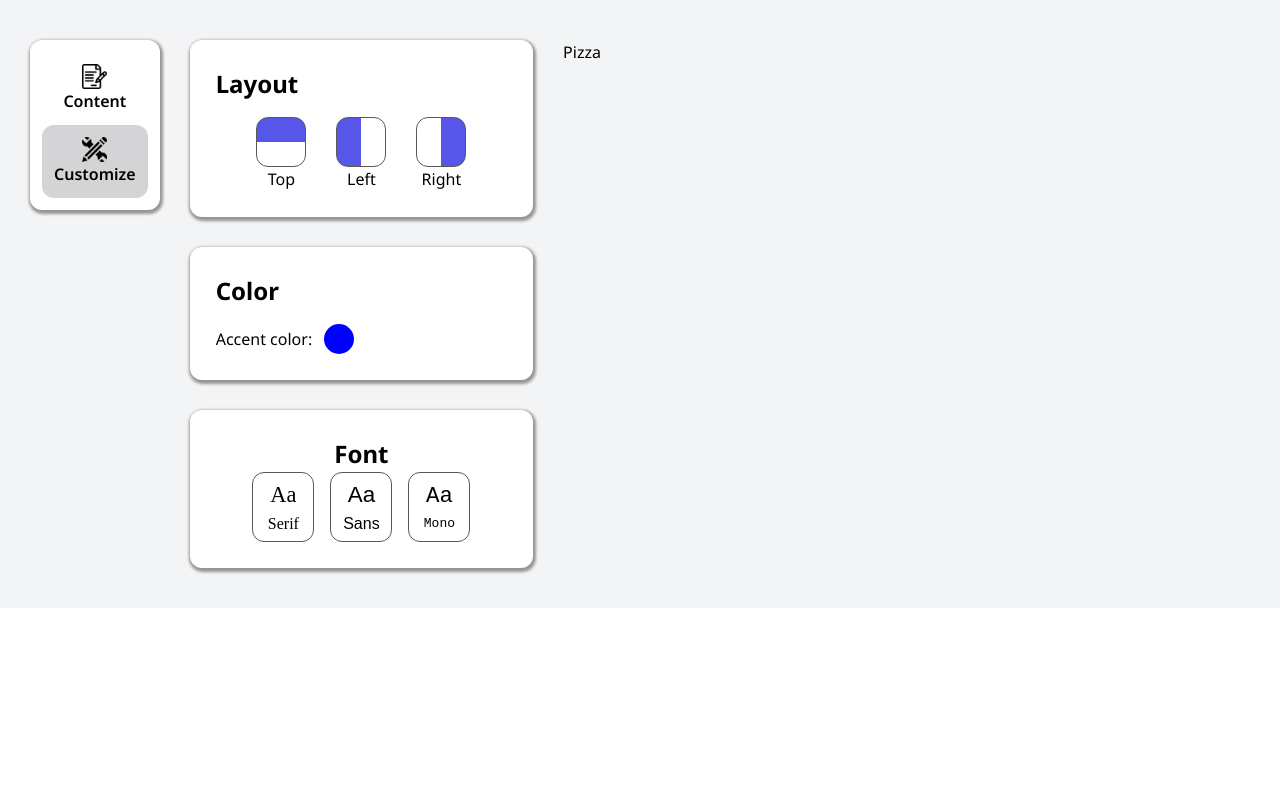
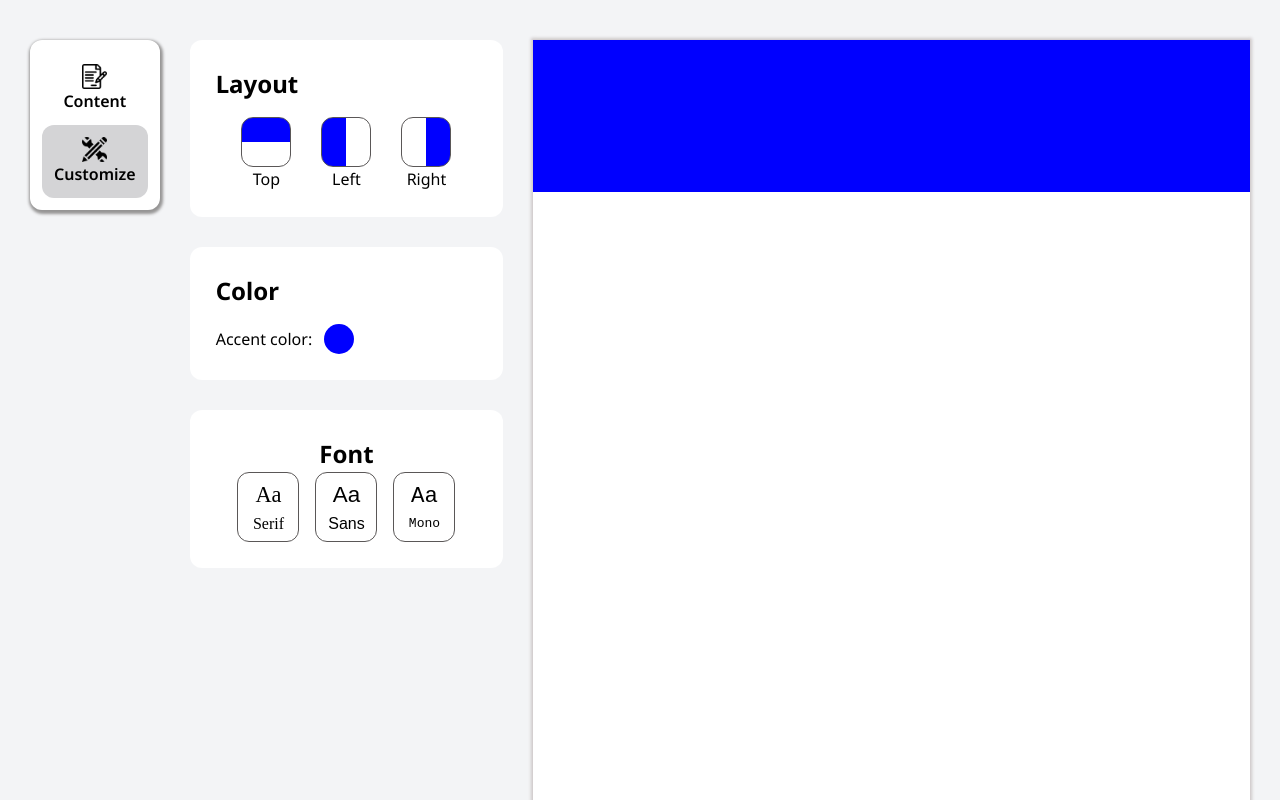
Before and after one commit to Ikerdiazmontilla/cv-application, a React (Vite) app in the folder app/: page / in a window 1280 px wide. Both pictures are taken after a click on the button "Customize". Shown: the top 800 px of the page. Built offline with nearby package versions, Linux system fonts and the light colour scheme.

Commit message:
Add some interactivity to the layout section

```diff
--- a/app/src/App.jsx
+++ b/app/src/App.jsx
@@ -2,6 +2,7 @@ import { useState } from 'react'
 import Content from "./content/Content"
 import Menu from "./Menu"
 import Appearance from './appereance/Appearance';
+import CV from './cv/CV';
 
 function App() {
   const [ isContent, setIsContent ] = useState(true);
@@ -17,12 +18,21 @@ function App() {
   };
   function handleChange() {}
 
+  const handleVisuals = (event) => {
+    const cv = document.querySelector('.cv');
+    cv.className = `cv ${event.currentTarget.id}`;
+  }
+
+  const handleColorChange = (event) => {
+    document.documentElement.style.cssText = `--current-color: ${event.currentTarget.value}`;
+  }
+
   return (
     <div className="body">
       <Menu handleMenuClick={handleMenuClick}/>
       {isContent === true ? <Content handleChange={handleChange}/>
-      : <Appearance/>}
-    <div>Pizza</div>
+      : <Appearance handleVisuals={handleVisuals} handleColorChange={handleColorChange}/>}
+      <CV/>
     </div>
   )
 }
--- a/app/src/appereance/Appearance.jsx
+++ b/app/src/appereance/Appearance.jsx
@@ -3,11 +3,11 @@ import Font from "./Font"
 import Layout from "./Layout"
 
 
-export default function Appearance() {
+export default function Appearance({handleVisuals, handleColorChange}) {
   return(
     <div className="info">
-      <Layout/>
-      <Color/>
+      <Layout handleVisuals={handleVisuals}/>
+      <Color handleColorChange={handleColorChange}/>
       <Font/>
     </div>
   )
--- a/app/src/appereance/Color.jsx
+++ b/app/src/appereance/Color.jsx
@@ -1,11 +1,11 @@
-export default function Color() {
+export default function Color({handleColorChange}) {
 
   return(
     <div className="place">
       <h2 className="title">Color</h2>
       <div className="pick-color">
         Accent color:
-        <label className="color-picker"><input type="color" /></label>
+        <label className="color-picker"><input type="color" onChange={handleColorChange}/></label>
       </div>
     </div>
   )
--- a/app/src/appereance/Layout.jsx
+++ b/app/src/appereance/Layout.jsx
@@ -1,17 +1,17 @@
-export default function Layout() {
+export default function Layout({handleVisuals}) {
 return(
   <div className="place">
       <h2 className="title">Layout</h2>
       <div className="visuals">
-        <button className="visual-container">
+        <button className="visual-container" id="top" onClick={handleVisuals}>
           <div className="top-visual visual"></div>
           Top
         </button>
-        <button className="visual-container">
+        <button className="visual-container" id="left" onClick={handleVisuals}>
           <div className="left-visual visual"></div>
           Left
         </button>
-        <button className="visual-container">
+        <button className="visual-container right" id="right" onClick={handleVisuals}>
           <div className="right-visual visual"></div>
           Right
         </button>
--- /dev/null
+++ b/app/src/cv/CV.jsx
@@ -0,0 +1,7 @@
+export default function CV() {
+  return(
+    <div className="cv top">
+
+    </div>
+  )
+}
--- a/app/src/style.css
+++ b/app/src/style.css
@@ -67,17 +67,25 @@ img{
   --input-background: #e9eaeb;
   --outline-color: rgb(46, 120, 216);
   --form-btn-color: rgb(90, 87, 87);
+  --required-color: rgb(78, 77, 77);
+  --cv-shadow: 0px 0px 3px 2px rgb(206, 200, 200);
   --content-shadow:  1px 2px 3px 2px rgb(150, 149, 149);
   --border-radius:12px;
   --top-space: 5vh;
   --gap: 30px;
-  --required-color: rgb(78, 77, 77);
+  --current-color:blue;
+  --top-gradient:linear-gradient(to bottom, var(--current-color) 50%, var(--content-background) 50%);
+  --left-gradient:linear-gradient(to right, var(--current-color) 50%, var(--content-background) 50%);
+  --right-gradient: linear-gradient(to left, var(--current-color) 50%, var(--content-background) 50%);
+  --top-cv-gradient:linear-gradient(to bottom, var(--current-color) 15%, var(--content-background) 15%);
+  --left-cv-gradient:linear-gradient(to right, var(--current-color) 45%, var(--content-background) 45%);
+  --right-cv-gradient:linear-gradient(to left, var(--current-color) 45%, var(--content-background) 45%);
  }
 
 
 .body{
   display: grid;
-  grid-template-columns: 1fr 3fr 6fr;
+  grid-template-columns: 1fr 3.5fr 8fr;
   gap: var(--gap);
   padding: var(--top-space) var(--gap);
   max-width: 100vw;
@@ -156,8 +164,7 @@ img{
   padding: 26px;
   display: flex;
   flex-direction: column;
-  box-shadow: var(--content-shadow);
-
+  /* box-shadow: var(--content-shadow); */
 }
 
 form{
@@ -293,15 +300,15 @@ input[type="text"]:focus{
 }
 
 .top-visual{
-  background: linear-gradient(to bottom, rgb(86, 86, 233) 50%, var(--content-background) 50%);
+  background: var(--top-gradient);
 }
 
 .left-visual{
-  background: linear-gradient(to right, rgb(86, 86, 233) 50%, var(--content-background) 50%);
+  background: var(--left-gradient);
 }
 
 .right-visual{
-  background: linear-gradient(to left, rgb(86, 86, 233) 50%, var(--content-background) 50%);
+  background: var(--right-gradient);
 }
 
 
@@ -317,7 +324,7 @@ input[type="color"]{
 
 .color-picker{
   border-radius: 50%;
-  background-color: blue;
+  background-color: var(--current-color);
   aspect-ratio: 1/1;
   width: 30px;
 }
@@ -356,3 +363,22 @@ input[type="color"]{
 .font.mono{
   font-family: monospace;
 }
+
+.cv{
+  aspect-ratio: 1/1.41;
+  /* background-color: ; */
+  min-width: 100%;
+  box-shadow: var(--cv-shadow)
+}
+
+.cv.top{
+  background: var(--top-cv-gradient);
+}
+
+.cv.left{
+  background:var(--left-cv-gradient);
+}
+
+.cv.right{
+  background: var(--right-cv-gradient);
+}
```
